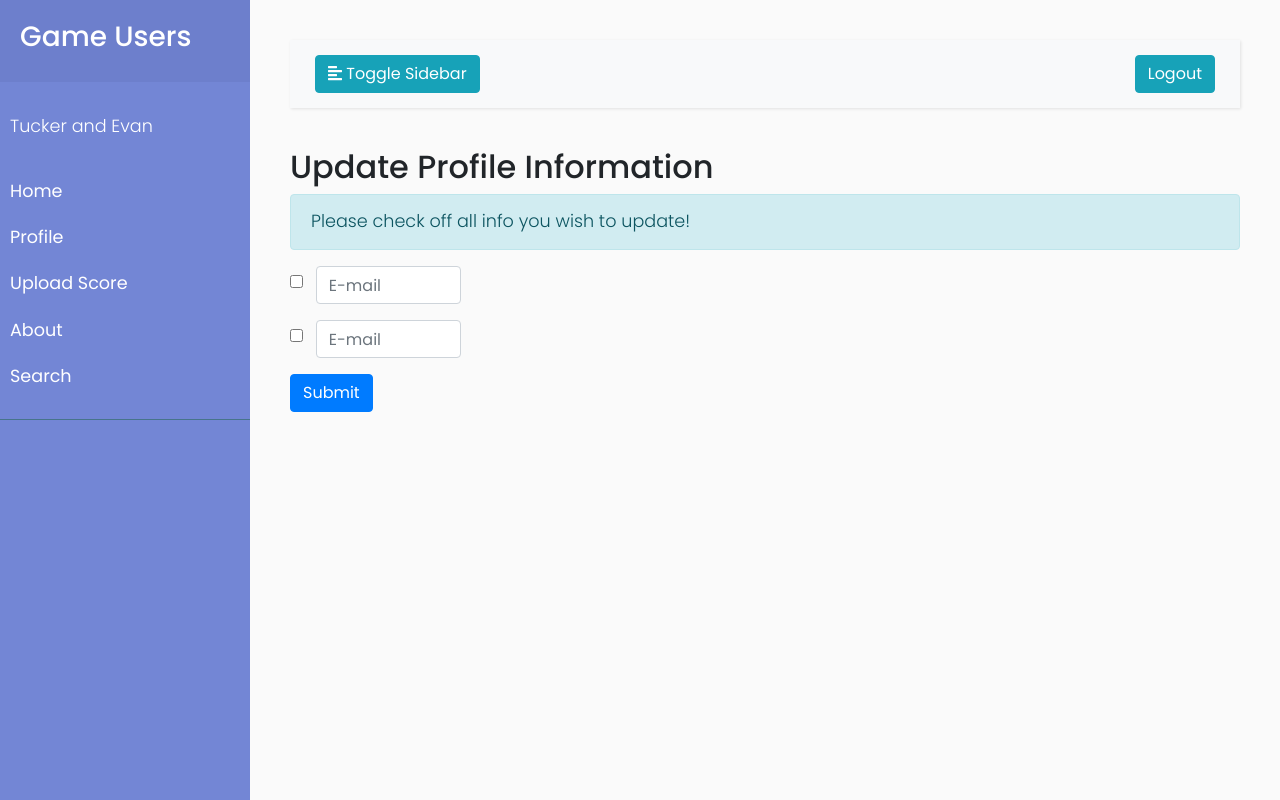
After one commit to evanrh/game_management_4620, a PHP site: page /profile_update.php in a window 1280 px wide. The commit adds this page. Run offline with PHP 8.4, Linux system fonts and the light colour scheme; the visitor is signed in with stand-in values (Sample User, id 1); some libraries are stand-ins or nearby versions.

Commit message:
Added template for profile update page. Changed profile page to show full information

```diff
--- /dev/null
+++ b/profile_update.php
@@ -0,0 +1,34 @@
+<?php
+    session_start();
+    if(!isset($_SESSION['username'])) {
+        header("Location: index.php");
+        exit();
+    }
+
+    require_once "header.php";
+?>
+    <h2>Update Profile Information</h2>
+    <p class="alert alert-info">Please check off all info you wish to update!</p>
+    <form style="width:300px;" action="includes/profile_update.inc.php" method="POST">
+        <div class="form-row">
+            <div class="form-group col-md-1">
+                <input type="checkbox" name="email-check" class="form-control-sm">
+            </div>
+            <div class="form-group col-md-6">
+                <input type="email" name="email" class="form-control" placeholder="E-mail">
+            </div>
+        </div>
+        <div class="form-row">
+            <div class="form-group col-md-1">
+                <input type="checkbox" name="email-check" class="form-control-sm">
+            </div>
+            <div class="form-group col-md-6">
+                <input type="email" name="email" class="form-control" placeholder="E-mail">
+            </div>
+        </div>
+        <button type="submit" class="btn btn-primary" name="profile-update-submit" id="profile-update-submit">Submit</button>
+
+    </form>
+<?php
+    require_once 'footer.php';
+?>
```
Also changed, not shown: includes/profile_update.inc.php (added, +11 -0 lines), profile.php (+14 -2 lines).
